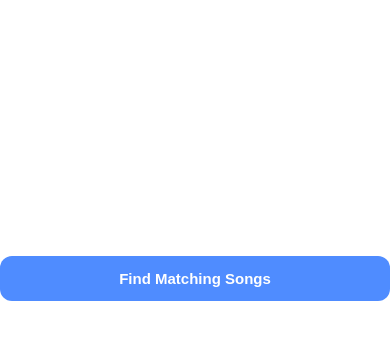
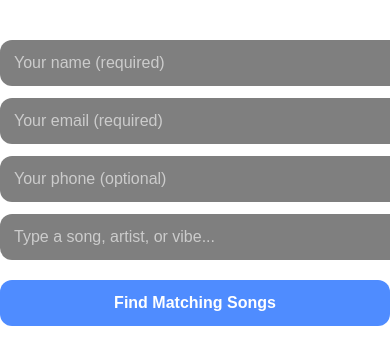
Before and after one commit to kbabb06/kevins-song-bot, a website: page public/index.html in a window 390 px wide. Shown: the top 364 px of the page. Drawn offline with Linux system fonts and the light colour scheme.

Commit message:
UI tweak: darker inputs + fix iPhone zoom

```diff
--- a/public/index.html
+++ b/public/index.html
@@ -1,22 +1,26 @@
 <!DOCTYPE html>
 <html>
+<head>
+<meta name="viewport" content="width=device-width, initial-scale=1, maximum-scale=1, user-scalable=no">
+</head>
+
 <body style="background:transparent;color:#fff;font-family:sans-serif;max-width:600px;margin:40px auto;">
 
 <style>
 input {
   width: 100%;
-  padding: 12px;
+  padding: 14px;
   margin-bottom: 12px;
-  border-radius: 10px;
+  border-radius: 12px;
   border: none;
   outline: none;
-  background: rgba(255,255,255,0.08);
+  background: rgba(0,0,0,0.5); /* darker */
   color: #fff;
-  font-size: 14px;
+  font-size: 16px; /* THIS fixes iPhone zoom */
 }
 
 input::placeholder {
-  color: rgba(255,255,255,0.5);
+  color: rgba(255,255,255,0.6);
 }
 
 button {
@@ -25,7 +29,7 @@
   margin-top: 8px;
   border-radius: 12px;
   border: none;
-  font-size: 15px;
+  font-size: 16px;
   font-weight: 600;
   background: #4f8cff;
   color: white;
```
